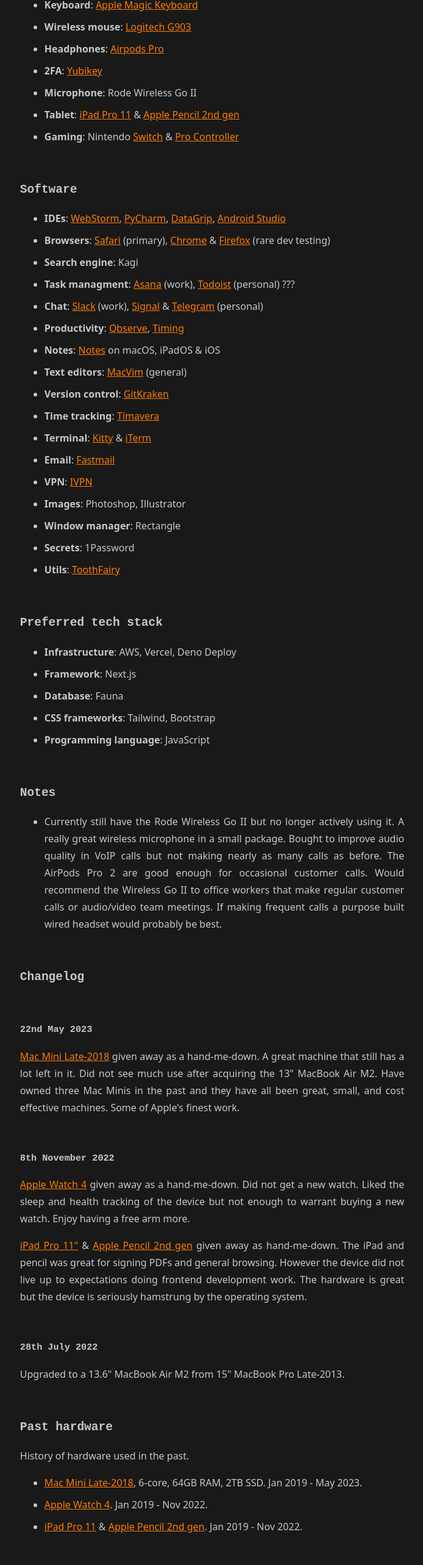
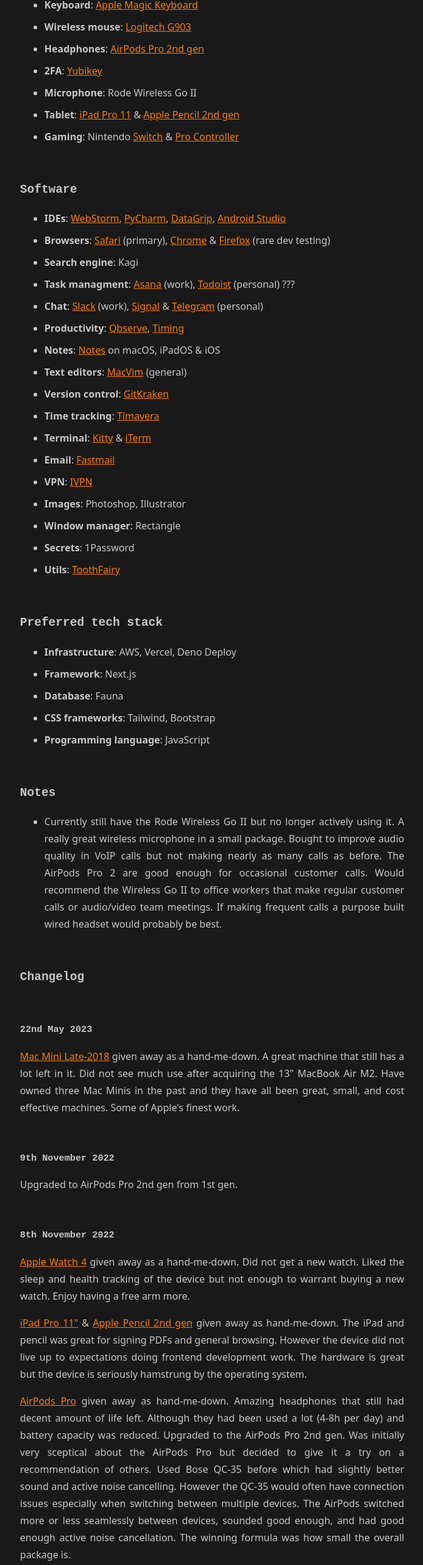
Before and after one commit to jonrh/jonrh.is, a Next.js app: page /tools in a window 1280 px wide. Shown: the part 1025-3591 px from the top of the page at 61% size, without its empty margins (292-986 px from the left). Built offline with nearby package versions, Linux system fonts and the light colour scheme.

Commit message:
Updated Tools history for AirPods Pro

```diff
--- a/pages/tools.mdx
+++ b/pages/tools.mdx
@@ -28,7 +28,7 @@ Table of contents:
 [SST-ARM11BC][silverstone11]
 + **Keyboard**: [Apple Magic Keyboard][keyboard]
 + **Wireless mouse**: [Logitech G903][mouse]
-+ **Headphones**: [Airpods Pro][airpodspro]
++ **Headphones**: [AirPods Pro 2nd gen][airpodspro]
 + **2FA**: [Yubikey][2fa]
 + **Microphone**: Rode Wireless Go II {/* bought Aug 2021 */}
 + **Tablet**: [iPad Pro 11][tablet] & [Apple Pencil 2nd gen][applepencil]
@@ -88,6 +88,9 @@ that still has a lot left in it. Did not see much use after acquiring the 13"
 MacBook Air M2. Have owned three Mac Minis in the past and they have all been
 great, small, and cost effective machines. Some of Apple's finest work.
 
+### 9th November 2022
+Upgraded to AirPods Pro 2nd gen from 1st gen.
+
 ### 8th November 2022
 [Apple Watch 4][watch] given away as a hand-me-down. Did not get a new watch.
 Liked the sleep and health tracking of the device but not enough to warrant
@@ -99,6 +102,17 @@ browsing. However the device did not live up to expectations doing frontend
 development work. The hardware is great but the device is seriously hamstrung
 by the operating system.
 
+[AirPods Pro][airpodspro] given away as hand-me-down. Amazing headphones that
+still had decent amount of life left. Although they had been used a lot (4-8h
+per day) and battery capacity was reduced. Upgraded to the AirPods Pro 2nd gen.
+Was initially very sceptical about the AirPods Pro but decided to give it a try
+on a recommendation of others. Used Bose QC-35 before which had slightly better
+sound and active noise cancelling. However the QC-35 would often have
+connection issues especially when switching between multiple devices. The
+AirPods switched more or less seamlessly between devices, sounded good enough,
+and had good enough active noise cancellation. The winning formula was how
+small the overall package is.
+
 ### 28th July 2022
 Upgraded to a 13.6" MacBook Air M2 from 15" MacBook Pro Late-2013.
 
@@ -109,6 +123,7 @@ History of hardware used in the past.
 + [Apple Watch 4][watch]. Jan 2019 - Nov 2022.
 + [iPad Pro 11][ipadpro] & [Apple Pencil 2nd gen][applepencil]. Jan 2019 -
   Nov 2022.
++ [AirPods Pro 1st gen][airpodspro]. Aug 2021 - Nov 2022.
 
 <h2 id="past-software">Past software</h2>
 History of software used in the past.
```
